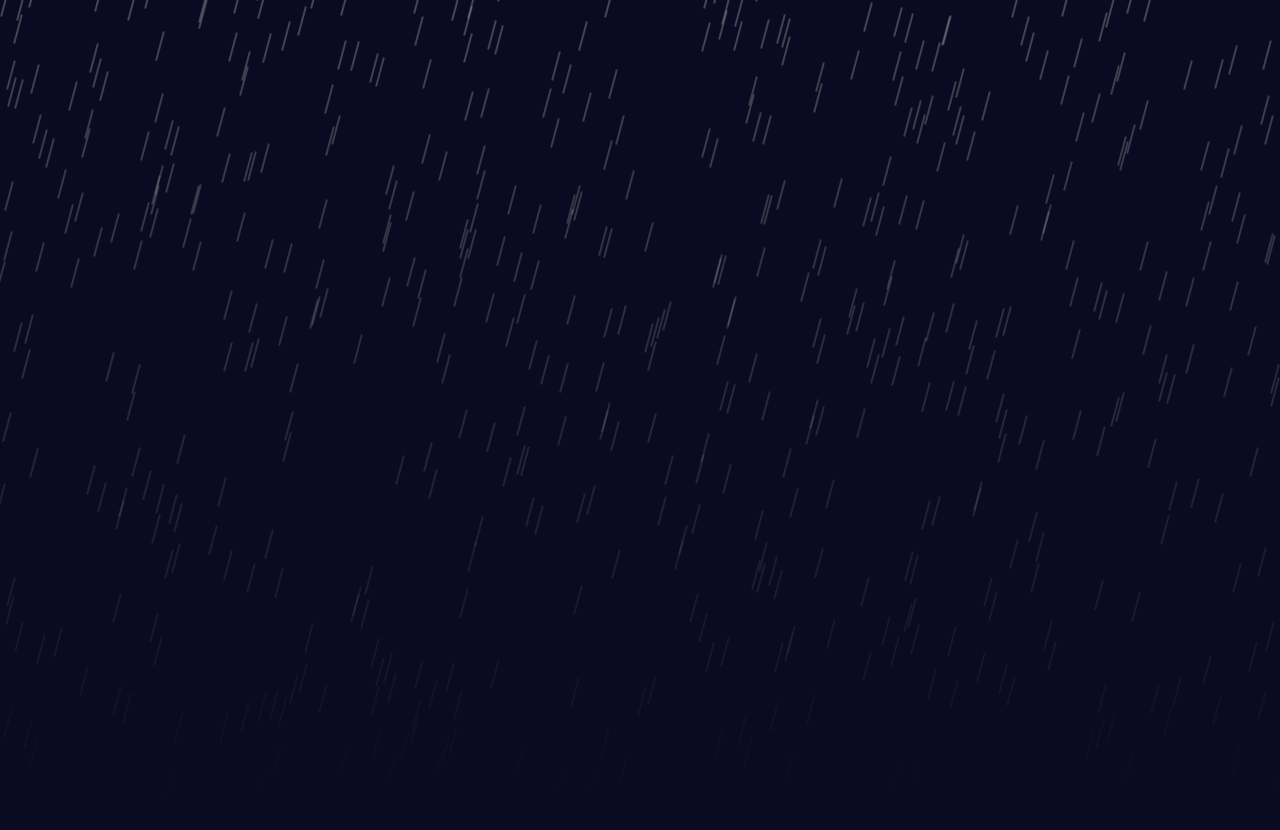
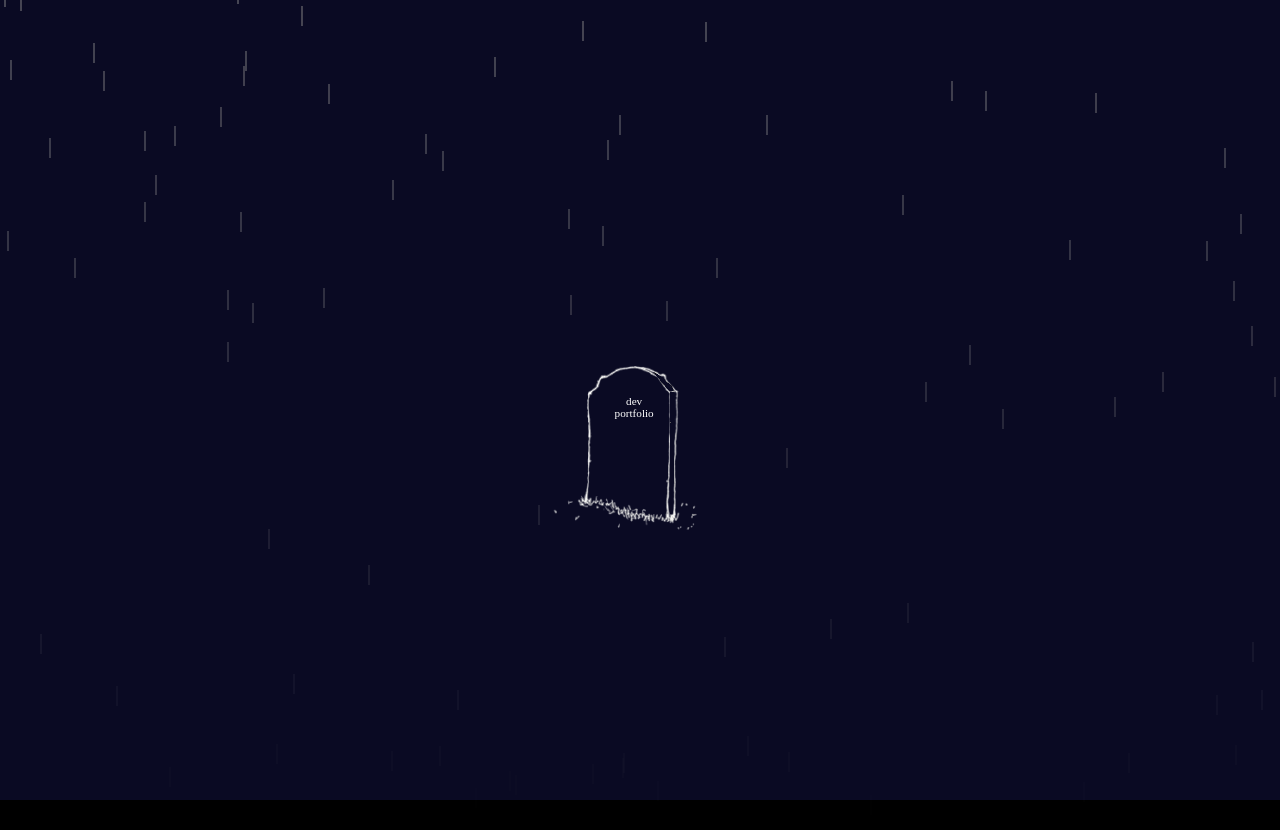
Before and after one commit to melancholisch/melmelmel, a Nuxt app: page / in a window 1280 px wide. Built offline with nearby package versions, Linux system fonts and the light colour scheme; what view-design would draw is missing.

Commit message:
feat: home page background animation - first try

```diff
--- /dev/null
+++ b/components/Graveyard.vue
@@ -0,0 +1,101 @@
+<template>
+  <div class="graveyard-container">
+    <div class="tombstone">
+        <img src="../images/graveyard-fu2.png" alt="Tombstone" class="tombstone-image" />
+        <div class="tombstone-text-container">
+            <span class="tombstone-text" id="text-1">architecture</span>
+            <span class="tombstone-text">portfolio</span>
+        </div>
+
+    </div>
+    <div class="lightning" id="lightning"></div>
+  </div>
+</template>
+
+<script>
+export default {
+  name: 'Graveyard',
+  mounted() {
+    setTimeout(() => {
+      document.getElementById('lightning').classList.add('animate-lightning');
+      setTimeout(() => {
+        document.getElementById('text-1').innerText = 'dev';
+      }, 600); // Change text after lightning animation
+    }, 5000);
+  }
+}
+</script>
+
+<style scoped>
+.graveyard-container {
+  display: flex;
+  justify-content: center;
+  align-items: center;
+  height: 100vh;
+  background-color: #0a0a23;
+  position: relative;
+}
+
+.tombstone {
+  position: relative;
+  width: 100%;
+  height: 70%;
+  display: flex;
+  justify-content: center;
+  align-items: center;
+  z-index: 1;
+}
+
+.tombstone-image {
+  max-width: 100%;
+  max-height: 100%;
+}
+
+.tombstone-text-container {
+    position: absolute;
+    top: 50%;
+    left: 50%;
+    transform: translate(-65%, -20%);
+    z-index: 2;
+    text-align: center;
+}
+.tombstone-text {
+  display: block;
+  color: white;
+  font-size: 0.4rem;
+}
+
+@media (min-width: 600px) {
+  .tombstone-text {
+    font-size: 0.7rem;
+  }
+}
+
+.lightning {
+  position: absolute;
+  top: 0;
+  left: 45%;
+  width: 2px;
+  height: 48%;
+  background: white;
+  opacity: 0;
+  z-index: 3;
+  transform: rotate(-12deg);
+}
+
+@keyframes lightning-strike {
+  0% {
+    opacity: 0;
+  }
+  50% {
+    opacity: 1;
+  }
+  100% {
+    opacity: 0;
+  }
+}
+
+.animate-lightning {
+  animation: lightning-strike 0.5s ease-in-out;
+}
+</style>
--- a/pages/index.vue
+++ b/pages/index.vue
@@ -1,11 +1,17 @@
 <template>
   <div class="container">
+    <Graveyard />
   </div>
 </template>
 
 <script>
+import Graveyard from '~/components/graveyard.vue';
+
 export default {
   mounted() {
+    let rainInterval;
+    let thunderInterval;
+
     function createRain() {
       const rain = document.createElement('div');
       rain.classList.add('rain');
@@ -29,8 +35,14 @@ export default {
       }, 500);
     }
 
-    setInterval(createRain, 5);
-    setInterval(createThunder, 5000);
+    rainInterval = setInterval(createRain, 5);
+
+    setTimeout(() => {
+      createThunder();
+      clearInterval(rainInterval);
+      rainInterval = setInterval(createRain, 1000); // Diminui a frequência da chuva
+      thunderInterval = setInterval(createThunder, 300000); // Trovão a cada 5 minutos
+    }, 5000);
   }
 }
 </script>
@@ -40,17 +52,17 @@ export default {
   body {
     margin: 0;
     overflow: hidden;
-    background:  #0a0a23;
+    background:  #000000;
   }
 
   .rain {
     position: absolute;
     width: 2px;
-    height: 30px;
+    height: 20px;
     opacity: 0.9;
     background: #8d8c8c81;
     animation: fall 0.05s linear infinite;
-    transform: rotate(15deg);
+    /* transform: rotate(15deg); removing the rain angulation*/
   }
 
   @keyframes fall {
@@ -65,20 +77,26 @@ export default {
   }
 
   .thunder {
-    position: absolute;
-    width: 100%;
-    height: 100%;
-    background: white;
-    opacity: 0;
-    animation: flash 1s infinite;
+  position: fixed;
+  top: 0;
+  left: 0;
+  width: 100vw;
+  height: 100vh;
+  background: rgba(255, 255, 255, 0.8);
+  z-index: 1000;
+  pointer-events: none;
+  animation: flash 0.1s ease-in-out;
 }
 
 @keyframes flash {
-    0%, 100% {
+  0% {
     opacity: 0;
   }
   50% {
     opacity: 1;
   }
+  100% {
+    opacity: 0;
+  }
 }
 </style>
```
Also changed, not shown: images/graveyard-fu2.png (added). Lines whose indentation alone changed are shown as unchanged.
